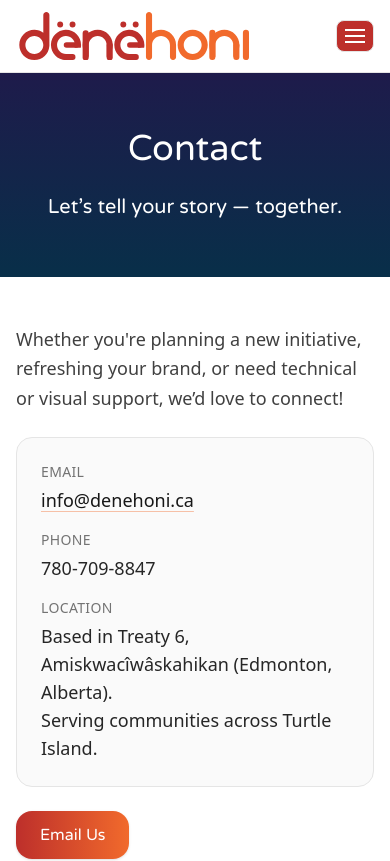
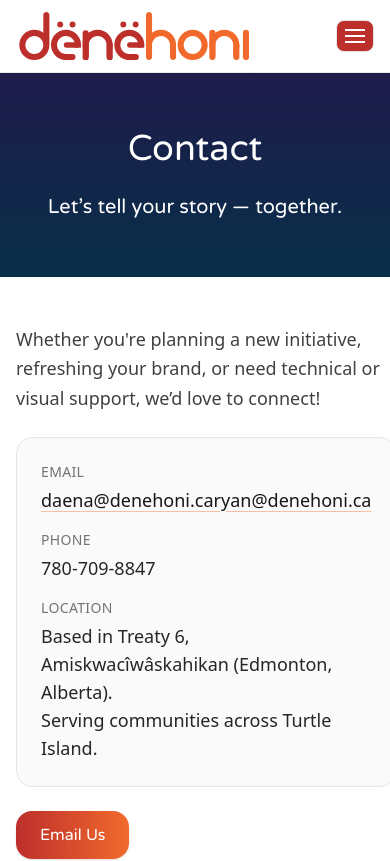
Before and after one commit to liquidtrends/denehoni, a Next.js app: page /contact in a window 390 px wide. Shown: the top 861 px of the page. Built offline with nearby package versions, Linux system fonts and the light colour scheme.

Commit message:
add new phone

```diff
--- a/app/contact/page.js
+++ b/app/contact/page.js
@@ -37,10 +37,16 @@
                     </dt>
                     <dd className="mt-1 text-lg">
                       <a
-                        href="mailto:info@denehoni.ca"
+                        href="mailto:daena@denehoni.ca"
                         className="underline decoration-brand-orange/40 underline-offset-4 hover:text-brand-orange"
                       >
-                        info@denehoni.ca
+                        daena@denehoni.ca
+                      </a>
+                      <a
+                        href="mailto:ryan@denehoni.ca"
+                        className="underline decoration-brand-orange/40 underline-offset-4 hover:text-brand-orange"
+                      >
+                        ryan@denehoni.ca
                       </a>
                     </dd>
                   </div>
```
